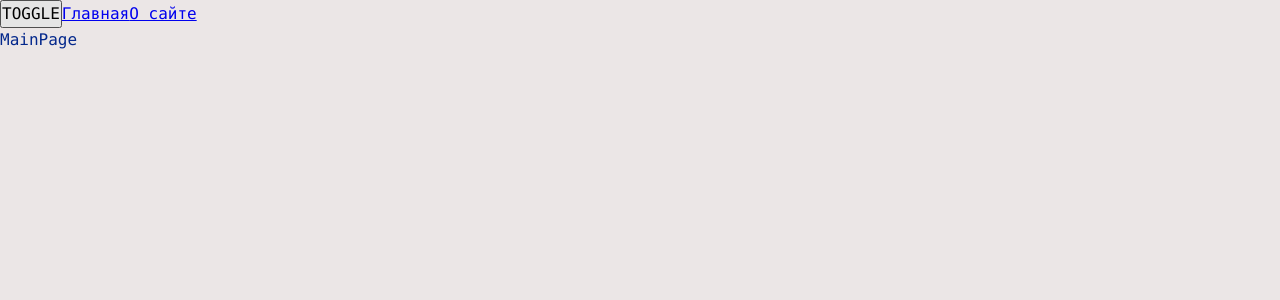
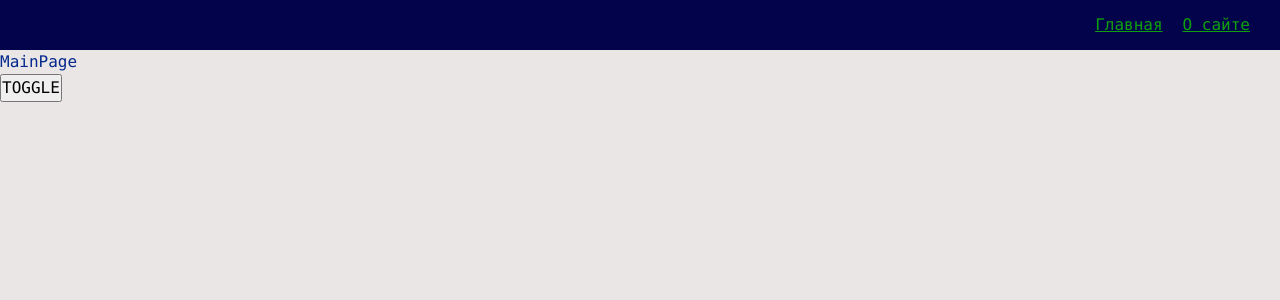
Before and after one commit to pwnmeplzthx/react-articles-project, a React app: page / in a window 1280 px wide. Shown: the top 300 px of the page. Built offline with nearby package versions, Linux system fonts and the light colour scheme.

Commit message:
Navbar, first ui kit component

```diff
--- a/src/app/App.tsx
+++ b/src/app/App.tsx
@@ -1,11 +1,8 @@
-import { Suspense } from "react"
+import { classNames } from "shared/lib/classNames/classNames"
+import { Navbar } from "widgets/Navbar"
+import { useTheme } from "./providers/ThemeProvider"
+import { AppRouter } from "./providers/router"
 import './styles/index.scss'
-import { Link, Route, Routes } from "react-router-dom"
-import { classNames } from "shared/lib/classNames/classNames"
-import { useTheme } from "./providers/ThemeProvider"
-import { AboutPage } from "pages/AboutPage"
-import { MainPage } from "pages/MainPage"
-import { AppRouter } from "./providers/router"
 
 type Props = {}
 
@@ -15,10 +12,9 @@
 
     return (
         <div className={classNames('app', [theme])}>
+            <Navbar />
+            <AppRouter />
             <button onClick={toggleTheme}>TOGGLE</button>
-            <Link to={'/'}>Главная</Link>
-            <Link to={'/about'}>О сайте</Link>
-            <AppRouter />
         </div>
     )
 }
--- a/src/app/providers/router/ui/AppRouter.tsx
+++ b/src/app/providers/router/ui/AppRouter.tsx
@@ -1,4 +1,4 @@
-import React, { Suspense } from 'react'
+import { Suspense } from 'react'
 import { Route, Routes } from 'react-router-dom'
 import { routeConfig } from 'shared/config/routeConfig/routeConfig'
 
--- a/src/app/styles/themes/dark.scss
+++ b/src/app/styles/themes/dark.scss
@@ -1,8 +1,11 @@
 .app.dark {
     --bg-color: rgb(3, 3, 75);
+    --inverted-bg-color: #ebe6e6;
 
     // акцентный цвет
     --primary-color: rgb(14, 161, 14);
+    --inverted-primary-color: rgb(4, 40, 140);
     // текст и тд
     --secondary-color: rgb(36, 232, 36);
+    --inverted-secondary-color: rgb(19, 26, 221);
 }
--- a/src/app/styles/themes/normal.scss
+++ b/src/app/styles/themes/normal.scss
@@ -1,8 +1,11 @@
 .app.light {
     --bg-color: #ebe6e6;
+    --inverted-bg-color: rgb(3, 3, 75);
 
     // акцентный цвет
     --primary-color: rgb(4, 40, 140);
+    --inverted-primary-color: rgb(14, 161, 14);
     // текст и тд
     --secondary-color: rgb(19, 26, 221);
+    --inverted-secondary-color: rgb(36, 232, 36);
 }
--- a/src/app/styles/variables/global.scss
+++ b/src/app/styles/variables/global.scss
@@ -8,4 +8,8 @@
     --font-size-l: 24px;
     --font-line-l: 32px;
     --font-l: var(--font-size-l) / var(--font-line-l) var(--font-family);
+
+
+    // Переменные размеров
+    --navbar-height: 50px;
 }
--- a/src/shared/lib/classNames/classNames.ts
+++ b/src/shared/lib/classNames/classNames.ts
@@ -4,10 +4,10 @@
 
 type Mods = Record<string, boolean | string>
 
-export function classNames(mainClass: string, additional: string[], mods: Mods = {},): string {
+export function classNames(mainClass: string, additional: string[] = [], mods: Mods = {},): string {
     return [
         mainClass,
-        ...additional,
+        ...additional.filter(Boolean),
         // Object.entries() - Полуаем ключи и значения у объекта, возвращает массив (в данном случае кортеж)
         ...Object.entries(mods)
             // Фильтруем только true элементы
--- /dev/null
+++ b/src/shared/ui/AppLink/AppLink.module.scss
@@ -0,0 +1,11 @@
+.appLink {
+    color: var(--primary-color);
+}
+
+.primary {
+    color: var(--primary-color);
+}
+
+.secondary {
+    color: var(--inverted-primary-color);
+}
--- /dev/null
+++ b/src/shared/ui/AppLink/AppLink.tsx
@@ -0,0 +1,35 @@
+import { classNames } from 'shared/lib/classNames/classNames';
+import cls from './AppLink.module.scss'
+import { Link, LinkProps } from 'react-router-dom';
+import { FC } from 'react';
+
+export enum AppLinkTheme {
+    PRIMARY = 'primary',
+    SECONDARY = 'secondary'
+}
+
+interface AppLinkProps extends LinkProps {
+    className?: string;
+    theme?: AppLinkTheme;
+}
+
+export const AppLink: FC<AppLinkProps> = (props) => {
+
+    const {
+        to,
+        className,
+        children,
+        theme = AppLinkTheme.PRIMARY,
+        ...otherProps
+    } = props
+
+    return (
+        <Link
+            to={to}
+            className={classNames(cls.appLink, [className, cls[theme]])}
+            {...otherProps}
+        >
+            {children}
+        </Link>
+    )
+}
--- /dev/null
+++ b/src/widgets/Navbar/index.tsx
@@ -0,0 +1,5 @@
+import { Navbar } from "./ui/Navbar";
+
+export {
+    Navbar,
+}
--- /dev/null
+++ b/src/widgets/Navbar/ui/Navbar.module.scss
@@ -0,0 +1,16 @@
+.navbar {
+    width: 100%;
+    height: var(--navbar-height);
+    background: var(--inverted-bg-color);
+    display: flex;
+    align-items: center;
+    padding: 20px;
+}
+
+.links {
+    margin-left: auto;
+}
+
+.link {
+    margin: 0px 10px;
+}
--- /dev/null
+++ b/src/widgets/Navbar/ui/Navbar.tsx
@@ -0,0 +1,25 @@
+import { classNames } from "shared/lib/classNames/classNames";
+import { AppLink, AppLinkTheme } from "shared/ui/AppLink/AppLink";
+import cls from './Navbar.module.scss';
+
+interface NavbarProps {
+    className?: string;
+}
+
+export const Navbar = (props: NavbarProps) => {
+
+    const { className } = props
+
+    return (
+        <div className={classNames(cls.navbar, [className])}>
+            <div className={cls.links}>
+                <AppLink theme={AppLinkTheme.SECONDARY} className={cls.link} to={'/'}>
+                    Главная
+                </AppLink>
+                <AppLink theme={AppLinkTheme.SECONDARY} className={cls.link} to={'/about'}>
+                    О сайте
+                </AppLink>
+            </div>
+        </div>
+    )
+}
```
